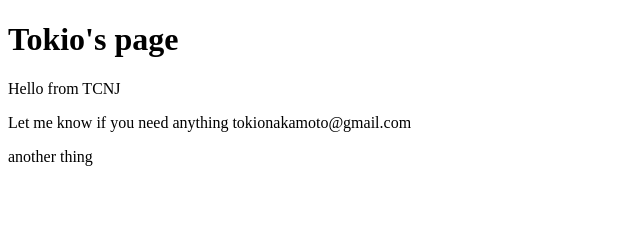
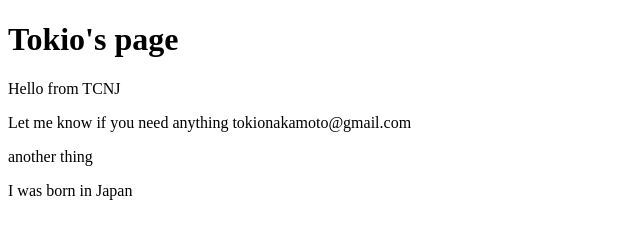
Before and after one commit to afeldtest/tokimoto.github.io, a plain HTML site: page index.html in a window 1280 px wide. Shown: the whole page, without its empty margins (0-640 px from the left). Drawn offline with Linux system fonts and the light colour scheme.

Commit message:
added fact about birthplace

```diff
--- a/index.html
+++ b/index.html
@@ -8,5 +8,6 @@
 		<p>Hello from TCNJ</p>
 		<p>Let me know if you need anything tokionakamoto@gmail.com</p>
 		<p>another thing</p>
+		<p>I was born in Japan</p>
 	</body>
 </html>
```
